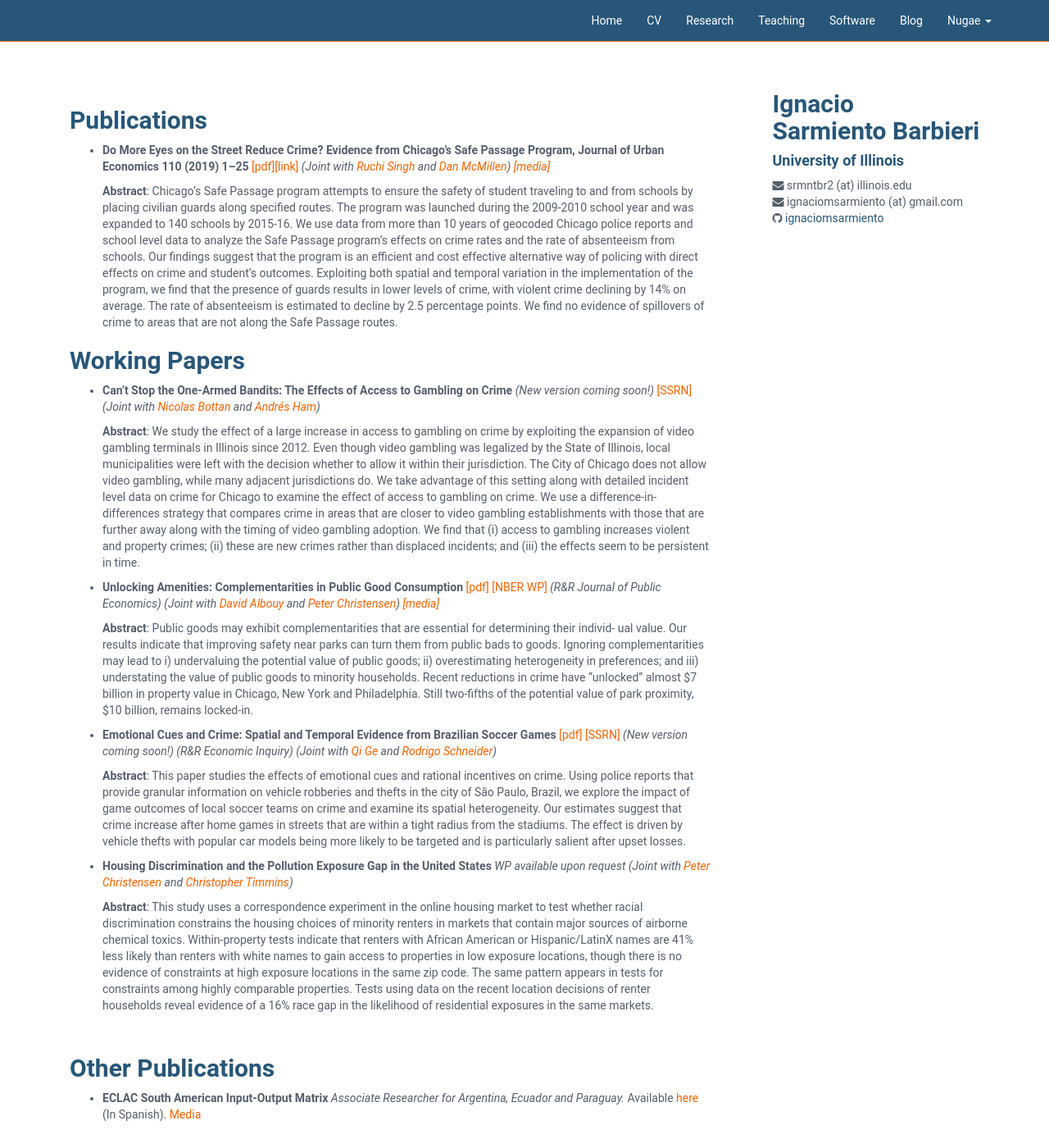
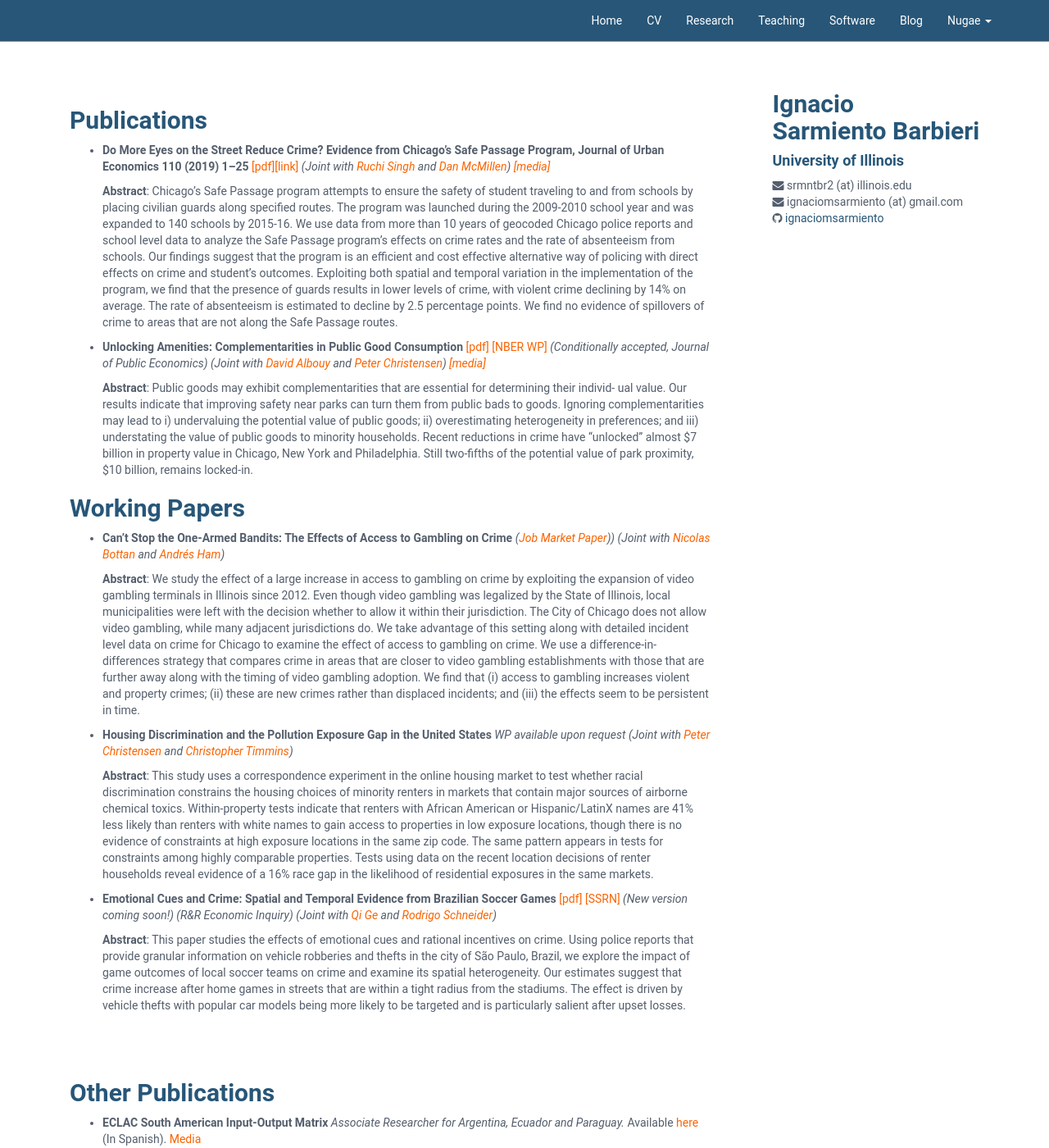
Before and after one commit to ignaciomsarmiento/ignaciomsarmiento.github.io, a Jekyll site: the page built from research.md, in a window 1280 px wide and 1400 px high. Shown: the whole window at 82% size. Built offline with Jekyll 4.4.1, drawn with Linux system fonts in a browser that asks for light colours; our own code applies the rules of GitHub Pages for plain Markdown files; some of the changed lines change nothing that is shown.

Commit message:
updated Research and JMP

```diff
--- a/research.md
+++ b/research.md
@@ -10,25 +10,27 @@ layout: secondary_pages
 	**Abstract**:
    Chicago's Safe Passage program attempts to ensure the safety of student traveling to and from schools by placing civilian guards along specified routes. The program was launched during the 2009-2010 school year and was expanded to 140 schools by 2015-16. We use data from more than 10 years of geocoded Chicago police reports and school level data to analyze the Safe Passage program's effects on crime rates and the rate of absenteeism from schools. Our findings suggest that the program is an efficient and cost effective alternative way of policing with direct effects on crime and student's outcomes. Exploiting both spatial and temporal variation in the implementation of the program, we find that the presence of guards results in lower levels of crime, with violent crime declining by 14% on average. The rate of absenteeism is estimated to decline by 2.5 percentage points. We find no evidence of spillovers of crime to areas that are not along the Safe Passage routes.
 
+* **Unlocking Amenities: Complementarities in Public Good Consumption** [[pdf]](/assets/Unlocking_Amenities.pdf) [[NBER WP]](https://www.nber.org/papers/w25107) *(Conditionally accepted, Journal of Public Economics)*
+	*(Joint with [David Albouy](http://davidalbouy.net/) and [Peter Christensen](http://www.peterchristensen.net/))* *[[media]](https://nyti.ms/2ztMhZZ)*
+
+	**Abstract**:
+	Public goods may exhibit complementarities that are essential for determining their individ- ual value. Our results indicate that improving safety near parks can turn them from public bads to goods. Ignoring complementarities may lead to i) undervaluing the potential value of public goods; ii) overestimating heterogeneity in preferences; and iii) understating the value of public goods to minority households. Recent reductions in crime have “unlocked” almost $7 billion in property value in Chicago, New York and Philadelphia. Still two-fifths of the potential value of park proximity, $10 billion, remains locked-in.
+
 
 ## Working Papers
 
-* **Can’t Stop the One-Armed Bandits: The Effects of Access to Gambling on Crime** *(New version coming soon!)* [[SSRN]](https://ssrn.com/abstract=3020332)
+* **Can’t Stop the One-Armed Bandits: The Effects of Access to Gambling on Crime** *([Job Market Paper](/assets/Sarmiento_Barbieri_JMP.pdf)))* <!--- [[SSRN]](https://ssrn.com/abstract=3020332) -->
 	*(Joint with [Nicolas Bottan](https://www.nicolasbottan.com/) and [Andrés Ham](https://https://andresham.com/))*
 
 	**Abstract**:
 	We study the effect of a large increase in access to gambling on crime by exploiting the expansion of video gambling terminals in Illinois since 2012. Even though video gambling was legalized by the State of Illinois, local municipalities were left with the decision whether to allow it within their jurisdiction. The City of Chicago does not allow video gambling, while many adjacent jurisdictions do. We take advantage of this setting along with detailed incident level data on crime for Chicago to examine the effect of access to gambling on crime. We use a difference-in-differences strategy that compares crime in areas that are closer to video gambling establishments with those that are further away along with the timing of video gambling adoption. We find that (i) access to gambling increases violent and property crimes; (ii) these are new crimes rather than displaced incidents; and (iii) the effects seem to be persistent in time.
 
 
-
-
-
-* **Unlocking Amenities: Complementarities in Public Good Consumption** [[pdf]](/assets/Unlocking_Amenities.pdf) [[NBER WP]](https://www.nber.org/papers/w25107) *(R&R Journal of Public Economics)*
-	*(Joint with [David Albouy](http://davidalbouy.net/) and [Peter Christensen](http://www.peterchristensen.net/))* *[[media]](https://nyti.ms/2ztMhZZ)*
+* **Housing Discrimination and the Pollution Exposure Gap in the United States** *WP available upon request*
+	*(Joint with [Peter Christensen](http://www.peterchristensen.net/) and [Christopher Timmins](https://sites.duke.edu/christophertimmins/))*
 
 	**Abstract**:
-	Public goods may exhibit complementarities that are essential for determining their individ- ual value. Our results indicate that improving safety near parks can turn them from public bads to goods. Ignoring complementarities may lead to i) undervaluing the potential value of public goods; ii) overestimating heterogeneity in preferences; and iii) understating the value of public goods to minority households. Recent reductions in crime have “unlocked” almost $7 billion in property value in Chicago, New York and Philadelphia. Still two-fifths of the potential value of park proximity, $10 billion, remains locked-in.
-
+	This study uses a correspondence experiment in the online housing market to test whether racial discrimination constrains the housing choices of minority renters in markets that contain major sources of airborne chemical toxics.  Within-property tests indicate that renters with African American or Hispanic/LatinX names are 41% less likely than renters with white names to gain access to properties in low exposure locations, though there is no evidence of constraints at high exposure locations in the same zip code.  The same pattern appears in tests for constraints among highly comparable properties.  Tests using data on the recent location decisions of renter households reveal evidence of a 16% race gap in the likelihood of residential exposures in the same markets.
 
 * **Emotional Cues and Crime: Spatial and Temporal Evidence from Brazilian Soccer Games**  [[pdf]](/assets/Soccer_Robbery.pdf) [[SSRN]](https://papers.ssrn.com/sol3/papers.cfm?abstract_id=3289286) *(New version coming soon!)* *(R&R Economic Inquiry)*
 	*(Joint with [Qi Ge](https://qi-ge.weebly.com/) and [Rodrigo Schneider](https://sites.google.com/view/rodrigoaraujoschneider))*
@@ -37,11 +39,6 @@ layout: secondary_pages
 	This paper studies the effects of emotional cues and rational incentives on crime. Using police reports that provide granular information on vehicle robberies and thefts in the city of São Paulo, Brazil, we explore the impact of game outcomes of local soccer teams on crime and examine its spatial heterogeneity. Our estimates suggest that crime increase after home games in streets that are within a tight radius from the stadiums. The effect is driven by vehicle thefts with popular car models being more likely to be targeted and is particularly salient after upset losses.
 
 
-* **Housing Discrimination and the Pollution Exposure Gap in the United States** *WP available upon request*
-	*(Joint with [Peter Christensen](http://www.peterchristensen.net/) and [Christopher Timmins](https://sites.duke.edu/christophertimmins/))*
-
-	**Abstract**:
-	This study uses a correspondence experiment in the online housing market to test whether racial discrimination constrains the housing choices of minority renters in markets that contain major sources of airborne chemical toxics.  Within-property tests indicate that renters with African American or Hispanic/LatinX names are 41% less likely than renters with white names to gain access to properties in low exposure locations, though there is no evidence of constraints at high exposure locations in the same zip code.  The same pattern appears in tests for constraints among highly comparable properties.  Tests using data on the recent location decisions of renter households reveal evidence of a 16% race gap in the likelihood of residential exposures in the same markets.
 <br>
 
 
```
Also changed, not shown: 3 other files.
